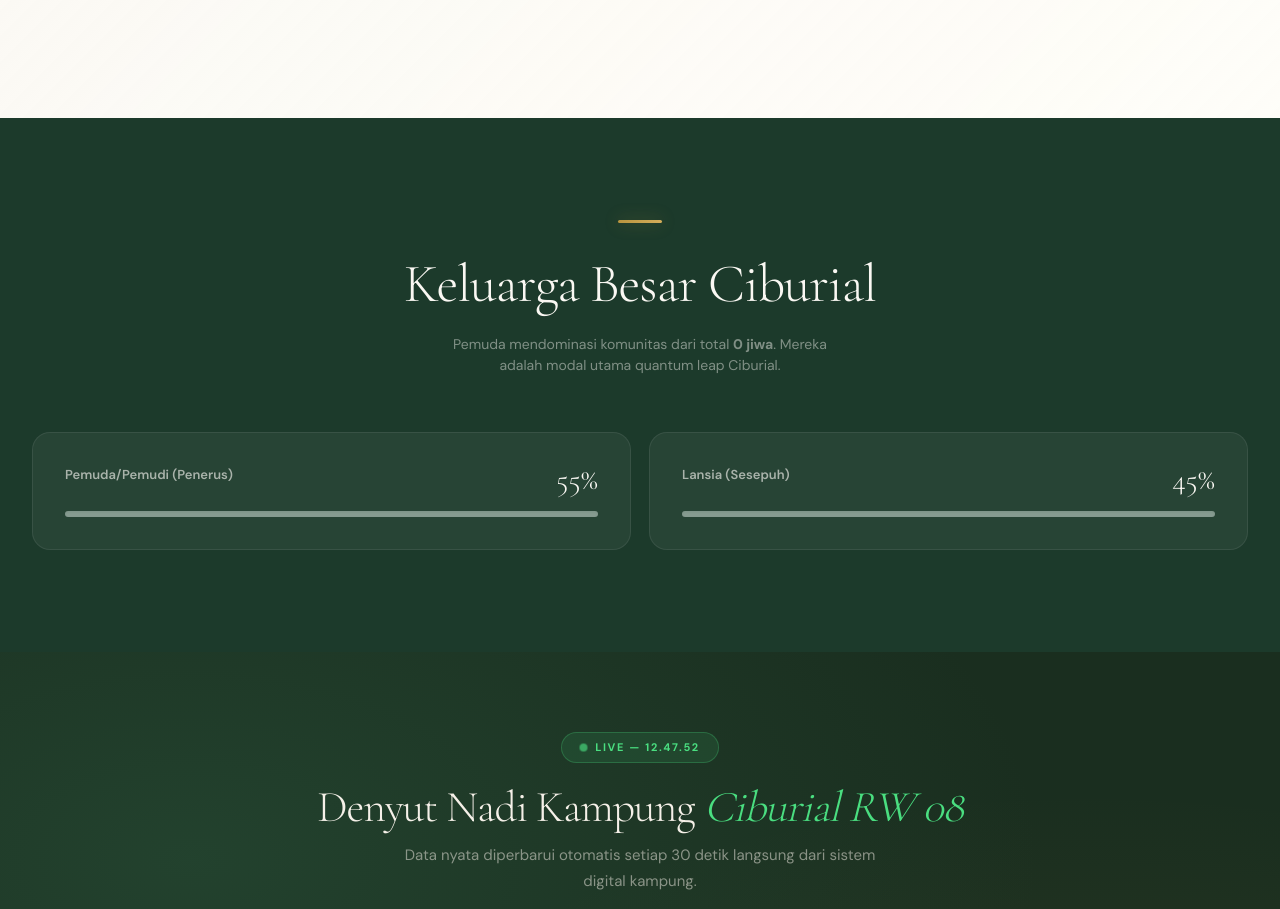
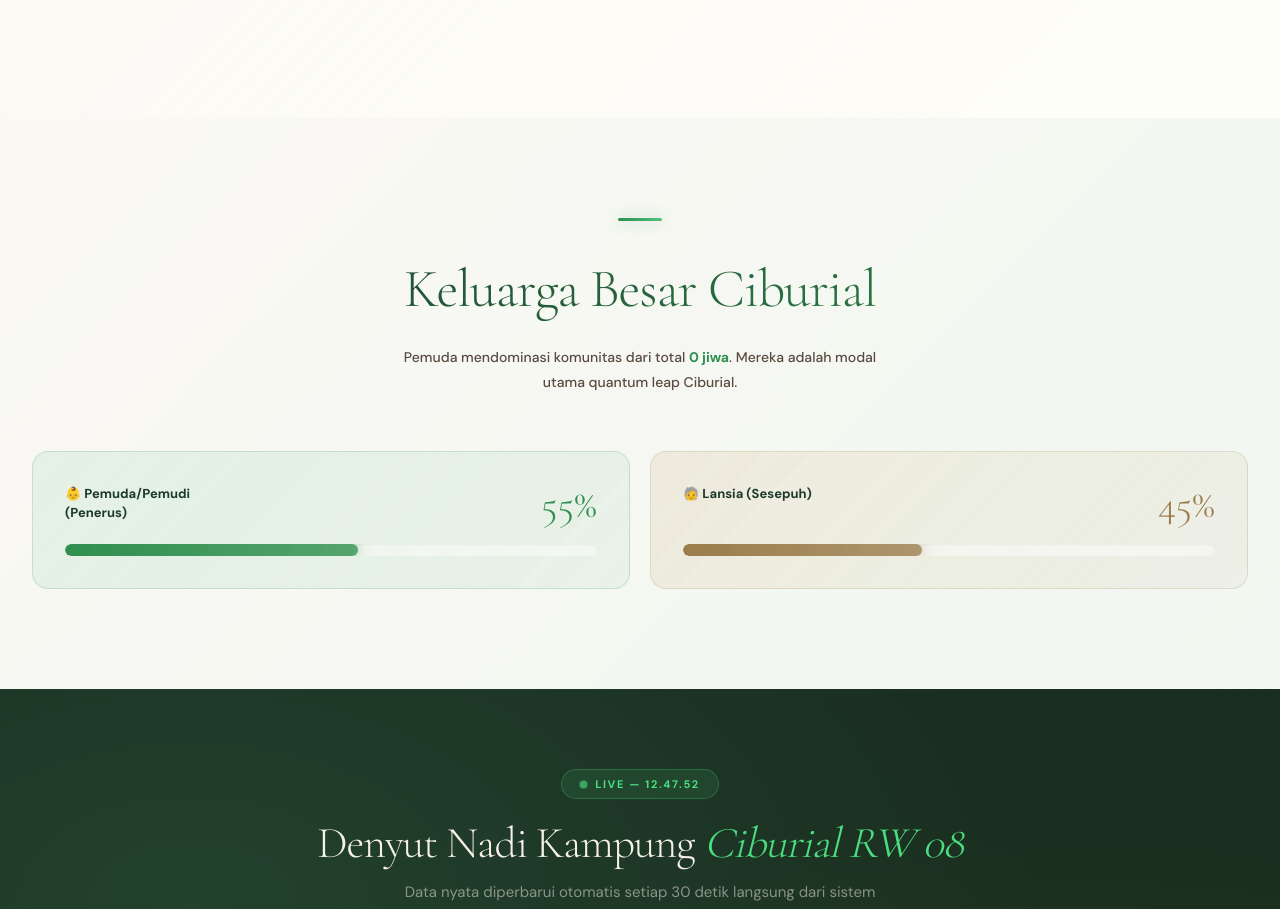
Before and after one commit to Karimkusin88/ciburial-eco-digital, a Next.js app: page / in a window 1280 px wide. Shown: the part 2219-3128 px from the top of the page. Built offline with nearby package versions, Linux system fonts and the light colour scheme; no server answers; the database is empty.

Commit message:
🎨 Fix text visibility in Transparansi Dana, heroic upgrade for Kegiatan Tab, and enhance Keluarga Besar colors

```diff
--- a/components/home/TentangTab.tsx
+++ b/components/home/TentangTab.tsx
@@ -261,22 +261,34 @@ export default function TentangTab({ onNavigate, testimoni = [], onPaymentSucces
         </div>
       </section>
 
-      {/* DEMOGRAFI */}
-      <section className="sec" style={{ padding: "clamp(48px,8vw,104px) clamp(16px,4vw,32px)", background: "var(--fo)" }}>
+      {/* DEMOGRAFI - Keluarga Besar Ciburial (Heroic) */}
+      <section className="sec" style={{ padding: "clamp(60px,8vw,100px) clamp(16px,4vw,32px)", background: "linear-gradient(135deg,rgba(250,248,243,.95) 0%,rgba(232,245,238,.5) 100%)" }}>
         <div style={{ maxWidth: 1320, margin: "0 auto" }}>
           <div style={{ textAlign: "center", marginBottom: 56 }}>
-            <div className="dl dlc" />
-            <h2 className="fnt" style={{ fontSize: "clamp(30px,5vw,54px)", fontWeight: 300, color: "var(--cr)", letterSpacing: "-.02em" }}>Keluarga Besar Ciburial</h2>
-            <p style={{ color: "rgba(250,248,243,.45)", fontSize: 14, marginTop: 10, maxWidth: 400, margin: "10px auto 0" }}>Pemuda mendominasi komunitas dari total <strong>{totalJiwa !== null ? totalJiwa.toLocaleString() : "450"} jiwa</strong>. Mereka adalah modal utama quantum leap Ciburial.</p>
+            <div style={{ display: "inline-block", width: "44px", height: "3px", background: "linear-gradient(90deg, #2F8F4E, #4FBF7E)", borderRadius: "99px", boxShadow: "0 0 16px rgba(47,143,78,.4)", marginBottom: "20px" }} />
+            <h2 className="fnt" style={{ fontSize: "clamp(32px,5vw,54px)", fontWeight: 300, background: "linear-gradient(135deg,#1C3A2B,#2F8F4E)", backgroundClip: "text", WebkitBackgroundClip: "text", WebkitTextFillColor: "transparent", letterSpacing: "-.02em", marginBottom: 16 }}>Keluarga Besar Ciburial</h2>
+            <p style={{ color: "#5A4A40", fontSize: 14, marginTop: 0, maxWidth: 500, margin: "0 auto", fontWeight: 500, lineHeight: 1.8 }}>Pemuda mendominasi komunitas dari total <strong style={{ color: "#2F8F4E" }}>{totalJiwa !== null ? totalJiwa.toLocaleString() : "450"} jiwa</strong>. Mereka adalah modal utama quantum leap Ciburial.</p>
           </div>
-          <div style={{ display: "grid", gridTemplateColumns: "repeat(auto-fit,minmax(230px,1fr))", gap: 18 }}>
-            {[{ l: "Pemuda/Pemudi (Penerus)", pct: 55, c: "var(--go)" }, { l: "Lansia (Sesepuh)", pct: 45, c: "rgba(250,248,243,.28)" }].map((item, i) => (
-              <div key={i} className={`rv pgw d${i + 1}`} style={{ padding: "32px", background: "rgba(255,255,255,.05)", borderRadius: 18, border: "1px solid rgba(255,255,255,.08)" }}>
-                <div style={{ display: "flex", justifyContent: "space-between", marginBottom: 16 }}>
-                  <span style={{ fontSize: 13, fontWeight: 600, color: "rgba(250,248,243,.62)" }}>{item.l}</span>
-                  <span className="fnt" style={{ fontSize: 30, fontWeight: 300, color: "var(--cr)", lineHeight: 1 }}>{item.pct}%</span>
+          <div style={{ display: "grid", gridTemplateColumns: "repeat(auto-fit,minmax(240px,1fr))", gap: 20 }}>
+            {[{ l: "👶 Pemuda/Pemudi (Penerus)", pct: 55, c: "#2F8F4E", bg: "linear-gradient(135deg,rgba(79,191,126,.12),rgba(47,143,78,.06))" }, { l: "🧓 Lansia (Sesepuh)", pct: 45, c: "#9B7D4C", bg: "linear-gradient(135deg,rgba(184,148,63,.12),rgba(155,125,76,.06))" }].map((item, i) => (
+              <div key={i} className="dem-card" style={{ padding: "32px", background: item.bg, borderRadius: 16, border: `1.5px solid ${item.c}30`, transition: "all 0.35s cubic-bezier(.22,1,.36,1)", cursor: "pointer" }}
+                onMouseEnter={(e) => {
+                  const el = e.currentTarget as HTMLElement;
+                  el.style.transform = "translateY(-6px)";
+                  el.style.boxShadow = `0 12px 32px ${item.c}20`;
+                }}
+                onMouseLeave={(e) => {
+                  const el = e.currentTarget as HTMLElement;
+                  el.style.transform = "translateY(0)";
+                  el.style.boxShadow = "none";
+                }}>
+                <div style={{ display: "flex", justifyContent: "space-between", marginBottom: 20, alignItems: "flex-start" }}>
+                  <span style={{ fontSize: 13, fontWeight: 700, color: "#1C3A2B", maxWidth: 160 }}>{item.l}</span>
+                  <span className="fnt" style={{ fontSize: 40, fontWeight: 300, color: item.c, lineHeight: 1 }}>{item.pct}%</span>
                 </div>
-                <div className="pg"><div className="pgf" style={{ background: item.c, width: `${item.pct}%` }} /></div>
+                <div style={{ background: "rgba(255,255,255,.4)", borderRadius: 99, height: 12, overflow: "hidden", boxShadow: "inset 0 1px 2px rgba(0,0,0,.05)" }}>
+                  <div style={{ background: `linear-gradient(90deg, ${item.c}, ${item.c}cc)`, width: `${item.pct}%`, height: "100%", borderRadius: 99, transition: "all 1.2s cubic-bezier(.22,1,.36,1)", boxShadow: `0 0 12px ${item.c}80` }} />
+                </div>
               </div>
             ))}
           </div>
--- a/components/home/TransparansiTab.tsx
+++ b/components/home/TransparansiTab.tsx
@@ -237,10 +237,10 @@ export default function TransparansiTab() {
         {/* KPI Cards - Heroic */}
         <div style={{ display: "grid", gridTemplateColumns: "repeat(auto-fit,minmax(210px,1fr))", gap: 18, marginBottom: 36 }}>
           {[
-            { label: "Total Masuk", val: fRp(totMasuk), icon: "📈", color: C.bright, bg: "linear-gradient(135deg,rgba(79,191,126,.08) 0%,rgba(47,143,78,.04) 100%)", border: "rgba(47,143,78,.2)" },
-            { label: "Total Keluar", val: fRp(totKeluar), icon: "📉", color: "#f87171", bg: "linear-gradient(135deg,rgba(248,113,113,.08) 0%,rgba(248,113,113,.02) 100%)", border: "rgba(248,113,113,.2)" },
-            { label: "Saldo Dana", val: fRp(saldo), icon: "💰", color: C.cream, bg: "linear-gradient(135deg,rgba(255,254,249,.8) 0%,rgba(232,245,238,.4) 100%)", border: "rgba(47,143,78,.15)" },
-            { label: "Target RAB", val: fRp(RAB_TARGET), icon: "🎯", color: C.gold, bg: "linear-gradient(135deg,rgba(184,148,63,.1) 0%,rgba(184,148,63,.04) 100%)", border: "rgba(184,148,63,.2)" },
+            { label: "Total Masuk", val: fRp(totMasuk), icon: "📈", color: "#1C3A2B", valColor: "#2F8F4E", bg: "linear-gradient(135deg,rgba(79,191,126,.08) 0%,rgba(47,143,78,.04) 100%)", border: "rgba(47,143,78,.2)" },
+            { label: "Total Keluar", val: fRp(totKeluar), icon: "📉", color: "#1C3A2B", valColor: "#B8472F", bg: "linear-gradient(135deg,rgba(248,113,113,.08) 0%,rgba(248,113,113,.02) 100%)", border: "rgba(248,113,113,.2)" },
+            { label: "Saldo Dana", val: fRp(saldo), icon: "💰", color: "#1C3A2B", valColor: "#2F8F4E", bg: "linear-gradient(135deg,rgba(255,254,249,.8) 0%,rgba(232,245,238,.4) 100%)", border: "rgba(47,143,78,.15)" },
+            { label: "Target RAB", val: fRp(RAB_TARGET), icon: "🎯", color: "#1C3A2B", valColor: "#9B7D4C", bg: "linear-gradient(135deg,rgba(184,148,63,.1) 0%,rgba(184,148,63,.04) 100%)", border: "rgba(184,148,63,.2)" },
           ].map((c, i) => (
             <div key={i} style={{
               background: c.bg,
@@ -264,8 +264,8 @@ export default function TransparansiTab() {
             >
               <div style={{ fontSize: 10, fontWeight: 700, letterSpacing: ".1em", textTransform: "uppercase", color: "#5A4A40", marginBottom: 12 }}>{c.label}</div>
               <div style={{ display: "flex", justifyContent: "space-between", alignItems: "flex-end" }}>
-                <div className="fnt" style={{ fontSize: "clamp(16px,2.5vw,24px)", fontWeight: 600, color: c.color, lineHeight: 1 }}>{c.val}</div>
-                <span style={{ fontSize: 24, opacity: 0.6 }}>{c.icon}</span>
+                <div className="fnt" style={{ fontSize: "clamp(16px,2.5vw,24px)", fontWeight: 700, color: c.valColor || c.color, lineHeight: 1 }}>{c.val}</div>
+                <span style={{ fontSize: 24, opacity: 0.7 }}>{c.icon}</span>
               </div>
             </div>
           ))}
```
Also changed, not shown: components/home/KegiatanTab.tsx (+45 -26 lines).
